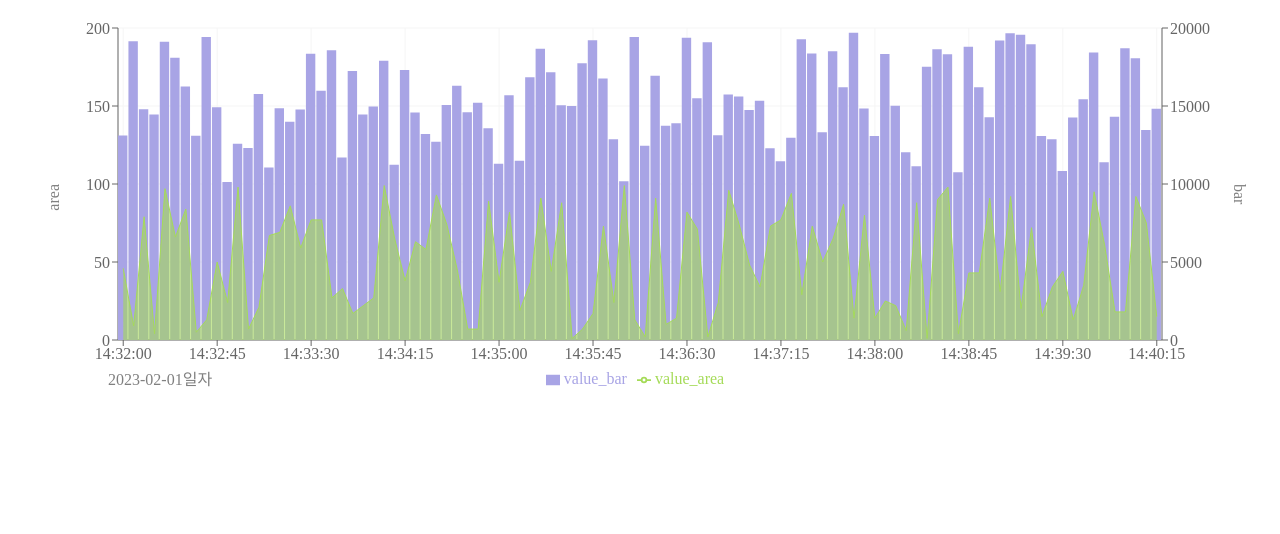
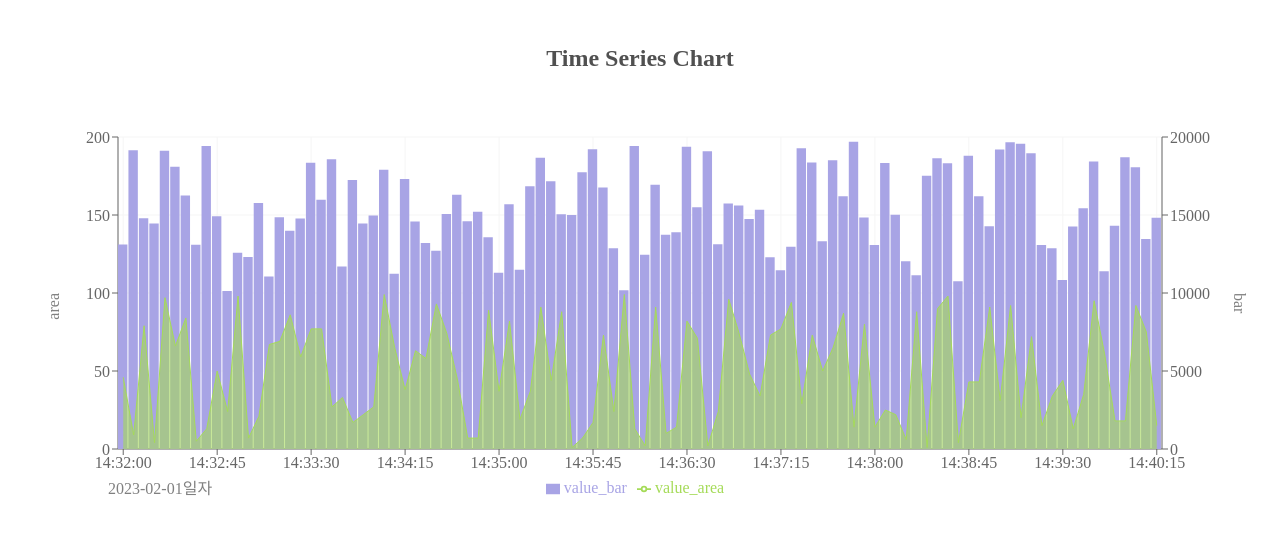
Before and after one commit to lyeejj/time-series-chart, a React (Create React App) app: page / in a window 1280 px wide. Shown: the top 534 px of the page. Built offline with nearby package versions, Linux system fonts and the light colour scheme; what emotion-reset would draw is missing.

Commit message:
feat: ChartPage 제목 추가

```diff
--- a/src/pages/ChartPage.tsx
+++ b/src/pages/ChartPage.tsx
@@ -1,10 +1,19 @@
+import styled from '@emotion/styled';
 import Chart from '../components/Chart';
 
 function ChartPage() {
 	return (
 		<>
+			<ChartTitle>Time Series Chart</ChartTitle>
 			<Chart />
 		</>
 	);
 }
 export default ChartPage;
+
+const ChartTitle = styled.h1`
+	font-size: 1.5rem;
+	text-align: center;
+	margin: 45px;
+	color: #505050;
+`;
```
